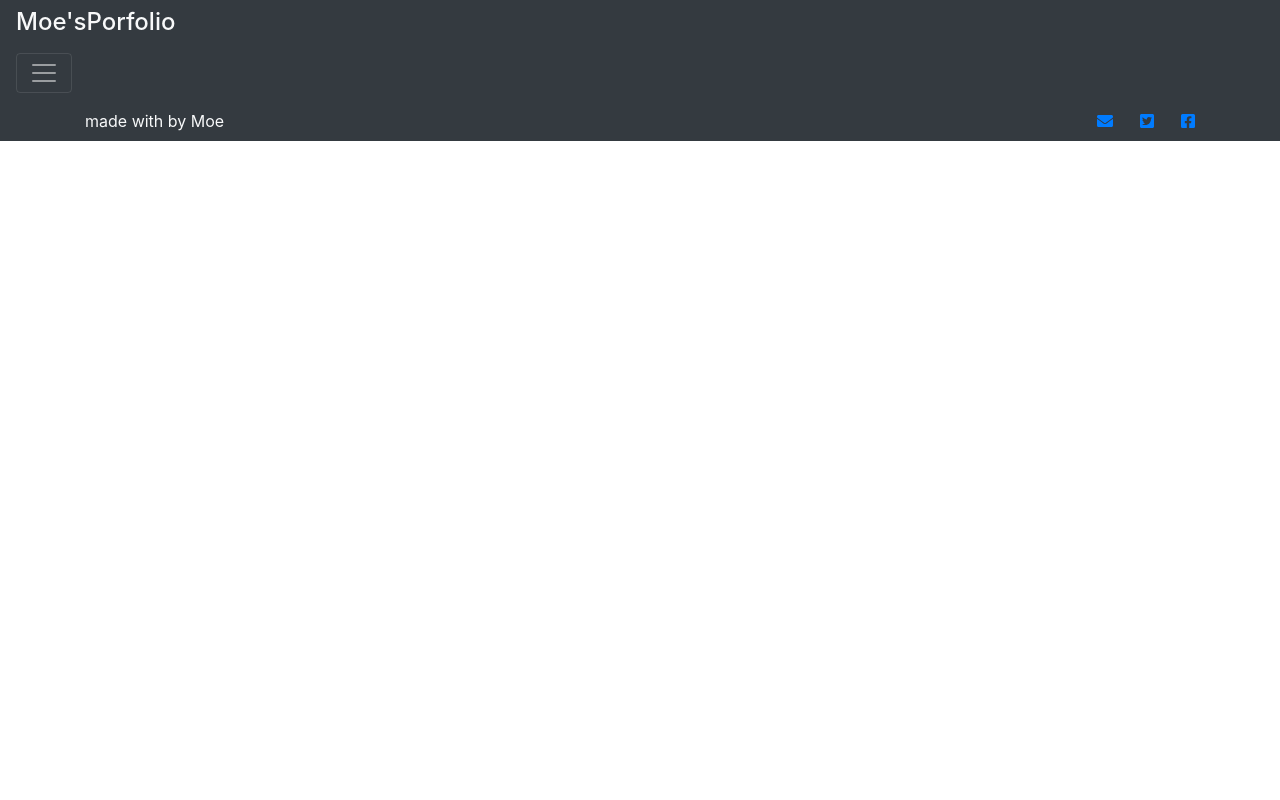
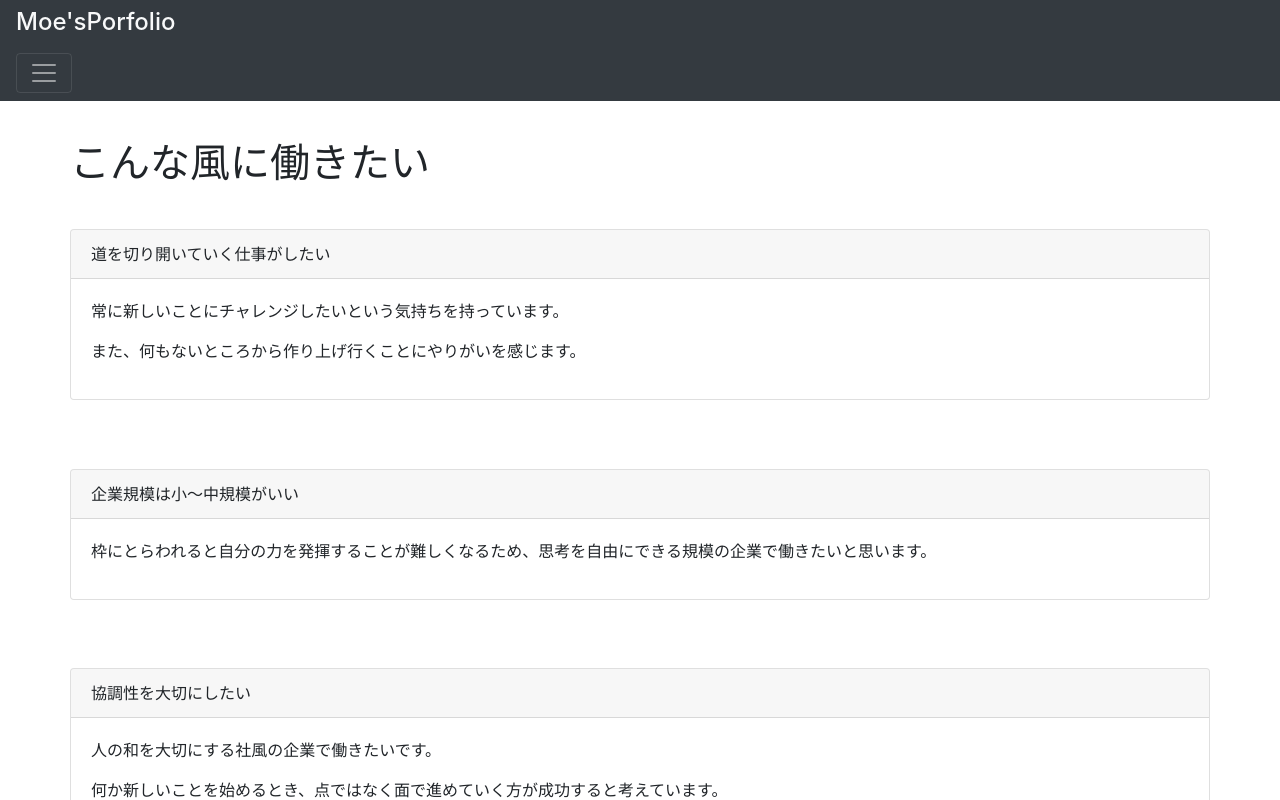
Before and after one commit to haru021/vue-portfolio, a Vue app: page /Job in a window 1280 px wide. Shown: the top 800 px of the page. Built offline with nearby package versions, Linux system fonts and the light colour scheme.

Commit message:
ページ追加

```diff
--- a/src/App.vue
+++ b/src/App.vue
@@ -6,29 +6,34 @@
             <b-button class="navbar-toggler" @click="openMenu"><span class="navbar-toggler-icon"></span></b-button>
             <Drawer :direction="'left'" :exist="true" ref="LeftDrawer">
               <b-button class="navbar-toggler close-btn" @click="closeMenu"><span class="close-btn-icon"><font-awesome-icon icon="times" /></span></b-button>
-              <ul>
+              <div class="button-list">
+                  <b-button block @click="navhandler('/')">Top</b-button>
+                  <b-button block @click="navhandler('Profile')">自己紹介</b-button>
+                  <b-button block @click="navhandler('Job')">こんな風に働きたい</b-button>
+                  <b-button block @click="navhandler('Strengths')">私の強みはこれ！</b-button>
+                </div>
+                <!-- <ul>
+                <li><router-link to="/">TOP</router-link></li>
                 <li><a href="#">Contact</a></li>
                 <li><router-link to="/Profile">自己紹介</router-link></li>
                 <li><a href="#">こんな風に働きたい</a></li>
                 <li><a href="#">こんな風に働きたい</a></li>
-              </ul>
+              </ul> -->
             </Drawer>
           </nav>
     </header>
     <router-view />
-    <footer class="w-100 bg-dark">
-      <div class="container">
+    <footer class="w-100 bg-dark text-light">
+      <div class="container-fluid">
         <div class="row">
           <div class="col d-flex text-light">made with by Moe</div>
           <div class="col d-flex justify-content-end">
-              <a href="#" class="icon-right"><font-awesome-icon icon="envelope" /></a>
-              <a href="#" class="icon-right"><font-awesome-icon :icon="['fab', 'twitter-square']" /></a>
-              <a href="#" class="icon-right"><font-awesome-icon :icon="['fab', 'facebook-square']" /></a>
+              <a href="https://twitter.com/home?lang=ja" class="icon-right text-light"><font-awesome-icon :icon="['fab', 'twitter-square']" /></a>
+              <a href="https://www.facebook.com/haru0901" class="icon-right text-light"><font-awesome-icon :icon="['fab', 'facebook-square']" /></a>
           </div><!--class="col" -->
           </div><!--class="row" -->
         </div>
     </footer>
-
   </div>
 </template>
 
@@ -61,6 +66,10 @@ export default {
       if(this.$refs.LeftDrawer.active){
         this.$refs.LeftDrawer.close();
       }
+    },
+     navhandler(url){
+      this.$router.push(url)
+      this.closeMenu()
     }
   }
 }
@@ -81,6 +90,9 @@ export default {
 }
 .navbar-toggler{
   padding: 0.25rem 0.4rem;
+}
+.button-list{
+  width: 90%;
 }
 ul{
   padding-left: 0;
--- /dev/null
+++ b/src/views/Job.vue
@@ -0,0 +1,43 @@
+<template>
+    <b-container class="product">
+        <b-row>
+        <b-col cols="12">
+            <h1 class="text-left">こんな風に働きたい</h1>
+        <b-card-group deck>
+            <b-card header="道を切り開いていく仕事がしたい" class="text-left">
+        <b-card-text>
+        <p>常に新しいことにチャレンジしたいという気持ちを持っています。</p>
+        <p>また、何もないところから作り上げ行くことにやりがいを感じます。</p>
+        </b-card-text>
+      </b-card>
+        </b-card-group>
+        <b-card-group deck>
+            <b-card header="企業規模は小〜中規模がいい" class="text-left">
+        <b-card-text>
+        <p>枠にとらわれると自分の力を発揮することが難しくなるため、思考を自由にできる規模の企業で働きたいと思います。</p>
+        </b-card-text>
+      </b-card>
+        </b-card-group>
+        <b-card-group deck>
+            <b-card header="協調性を大切にしたい" class="text-left">
+        <b-card-text>
+        <p>人の和を大切にする社風の企業で働きたいです。</p>
+        <p>何か新しいことを始めるとき、点ではなく面で進めていく方が成功すると考えています。</p>
+        <p>個人の意見をある程度孫亮する会社の方が強みを生かせると考えています。</p>
+        </b-card-text>
+      </b-card>
+        </b-card-group>
+        </b-col>
+        </b-row>
+        </b-container>
+</template>
+
+
+<style>
+.product{
+    padding: 3% 0;
+}
+.card-deck{
+    padding: 3% 0;
+  }
+</style>
--- a/src/views/Profile.vue
+++ b/src/views/Profile.vue
@@ -60,3 +60,13 @@
         </b-row>
         </b-container>
 </template>
+
+
+<style>
+.product{
+    padding: 3% 0;
+}
+.card-deck{
+    padding: 3% 0;
+  }
+</style>
--- /dev/null
+++ b/src/views/Strengths.vue
@@ -0,0 +1,43 @@
+<template>
+    <b-container class="product">
+        <b-row>
+        <b-col cols="12">
+            <h1 class="text-left">私の強みはこれ！</h1>
+        <b-card-group deck>
+            <b-card header="情報収集能力は高い方" class="text-left">
+        <b-card-text>
+        <p>以前働いていた企業で、社内でこういう事がしたいという案が出てきたとき、<br>
+        マニュアルやネットの記事、競業他社のサイトなどを調査し実現できる方法を提案し実装まで行なっていました。</p>
+        </b-card-text>
+      </b-card>
+        </b-card-group>
+        <b-card-group deck>
+            <b-card header="エラーが起きたとき全力で調べる" class="text-left">
+        <b-card-text>
+        <p>ページ実装時にエラーが発生した際に、<br>
+        エラーコードを検索したり、公式リファレンスを読んだり、ネット記事を探し出しエラーの原因と解決策を探すことが楽しくできます。</p>
+        </b-card-text>
+      </b-card>
+        </b-card-group>
+        <b-card-group deck>
+            <b-card header="調査することが好き" class="text-left">
+        <b-card-text>
+        <p>新しいサービスや使えそうなライブラリーなど興味のある分野について検索をしたり本を読んだりしています。</p>
+        <p>また、調べなければならない事についても、めんどくさいと思いつつも自分の納得が行くまで、とことん調べます。</p>
+        </b-card-text>
+      </b-card>
+        </b-card-group>
+        </b-col>
+        </b-row>
+        </b-container>
+</template>
+
+
+<style>
+.product{
+    padding: 3% 0;
+}
+.card-deck{
+    padding: 3% 0;
+  }
+</style>
```
Also changed, not shown: src/Appのコピー.vue (+0 -18 lines), src/router.js (+6 -2 lines).
